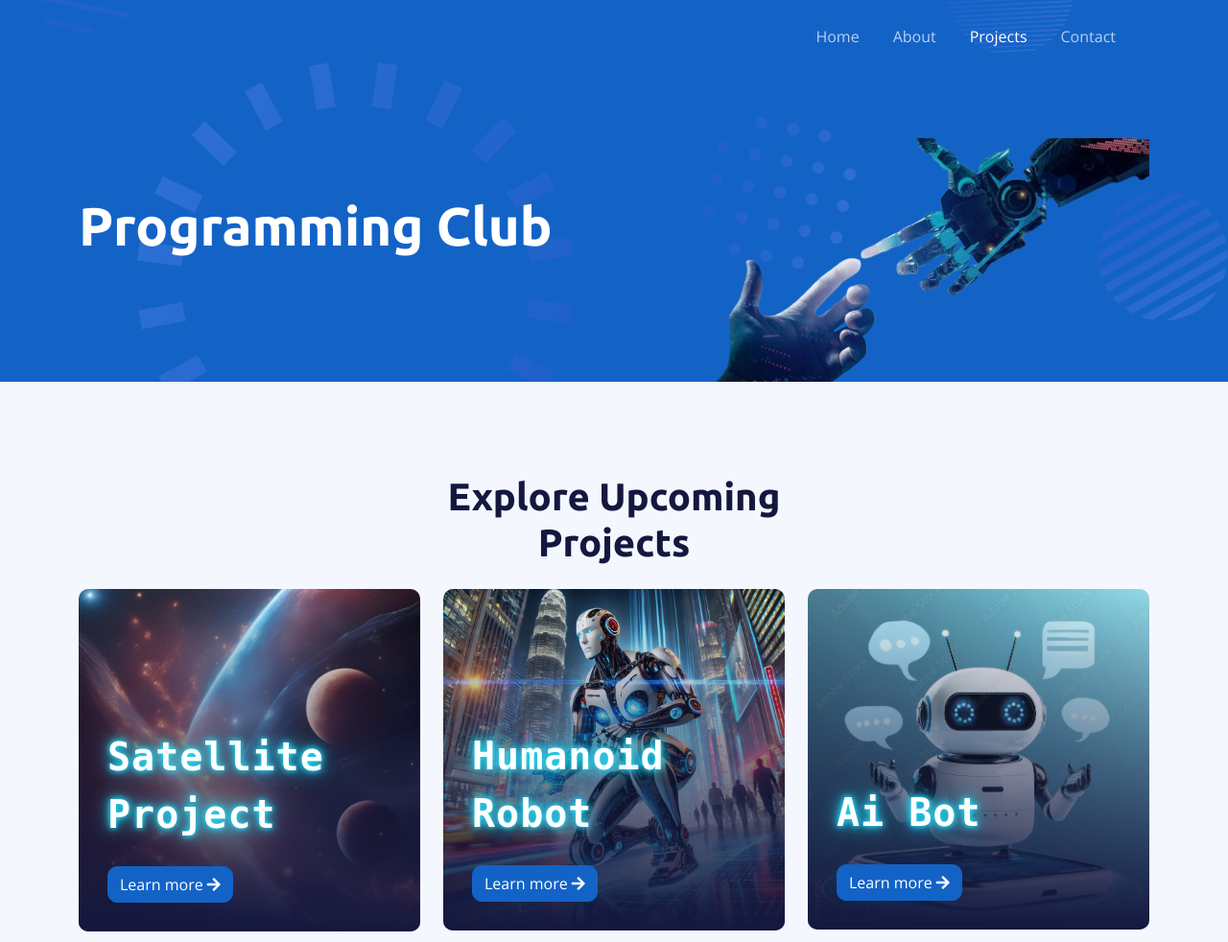
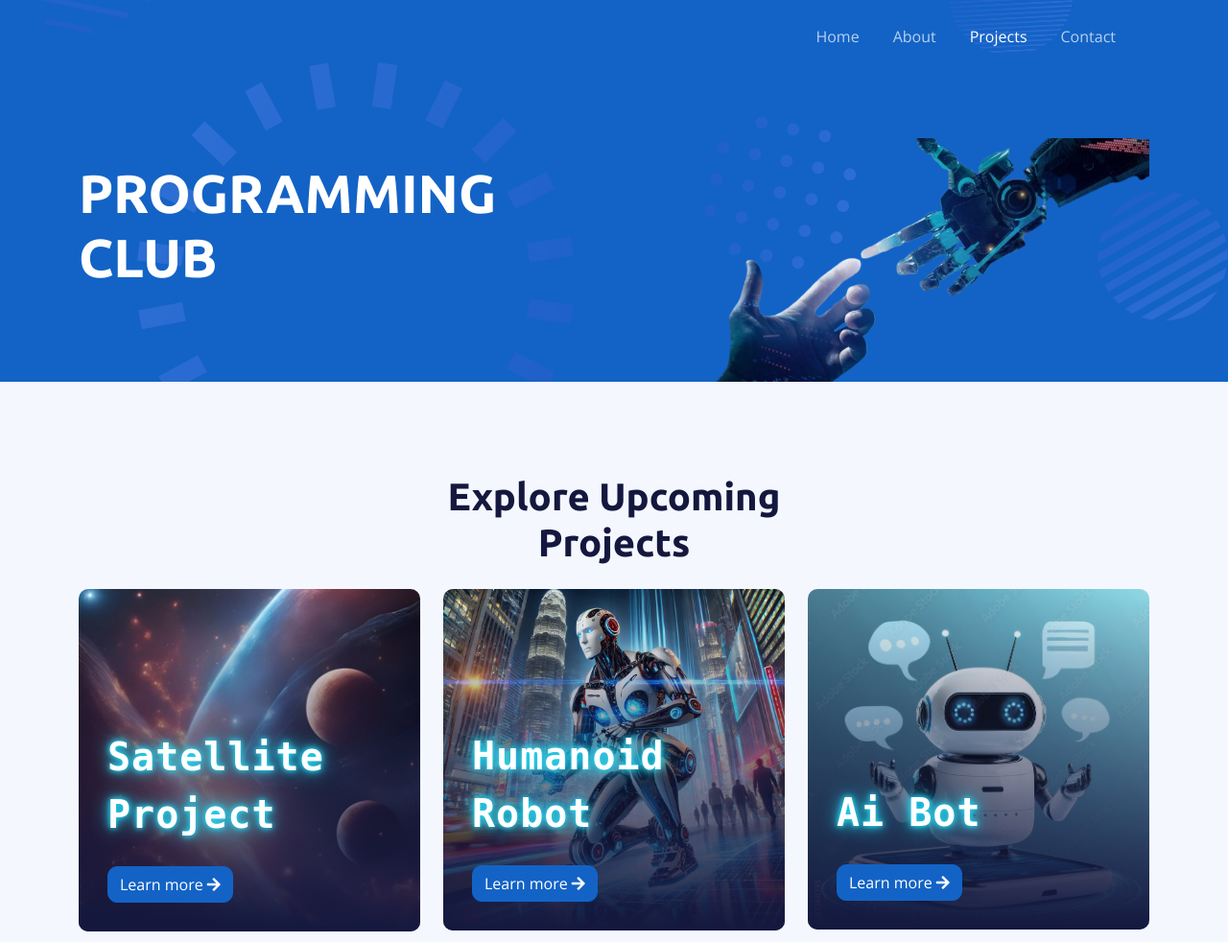
Before and after one commit to TastyBinary0101/home, a plain HTML site: page project.html in a window 1280 px wide. Shown: the top 982 px of the page at 96% size. Drawn offline with nearby package versions, Linux system fonts and the light colour scheme.

Commit message:
Update project.html

```diff
--- a/project.html
+++ b/project.html
@@ -9,7 +9,7 @@
     <meta content="" name="description">
 
     <!-- Favicon -->
-    <link href="img/favicon.ico" rel="icon">
+    <link href="img/logo.png" rel="icon">
 
     <!-- Google Web Fonts -->
     <link rel="preconnect" href="https://fonts.googleapis.com">
@@ -76,7 +76,7 @@
         <div class="container pt-5">
             <div class="row g-5 pt-5">
                 <div class="col-lg-6 align-self-center text-center text-lg-start mb-lg-5">
-                    <h1 class="display-4 text-white mb-4 animated slideInRight">Programming Club</h1>
+                    <h1 class="display-4 text-white mb-4 animated slideInRight">PROGRAMMING CLUB</h1>
                     <nav aria-label="breadcrumb">
 
                     </nav>
```
